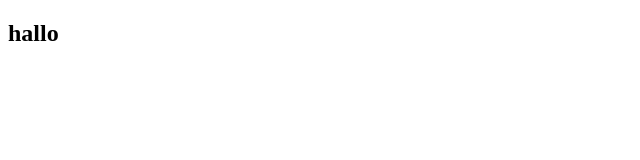
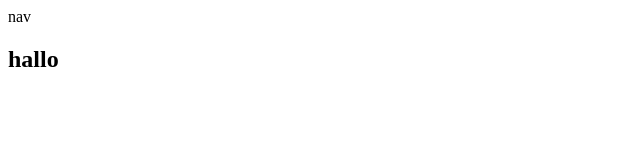
Before and after one commit to abdullahAljuhi/git.exam, a plain HTML site: page index.html in a window 1280 px wide. Shown: the whole page, without its empty margins (0-640 px from the left). Drawn offline with Linux system fonts and the light colour scheme.

Commit message:
add nav from header

```diff
--- a/index.html
+++ b/index.html
@@ -7,6 +7,9 @@
     <title>Document</title>
 </head>
 <body>
+    <nav>
+        nav
+    </nav>
     <h2>
         hallo
     </h2>
```
